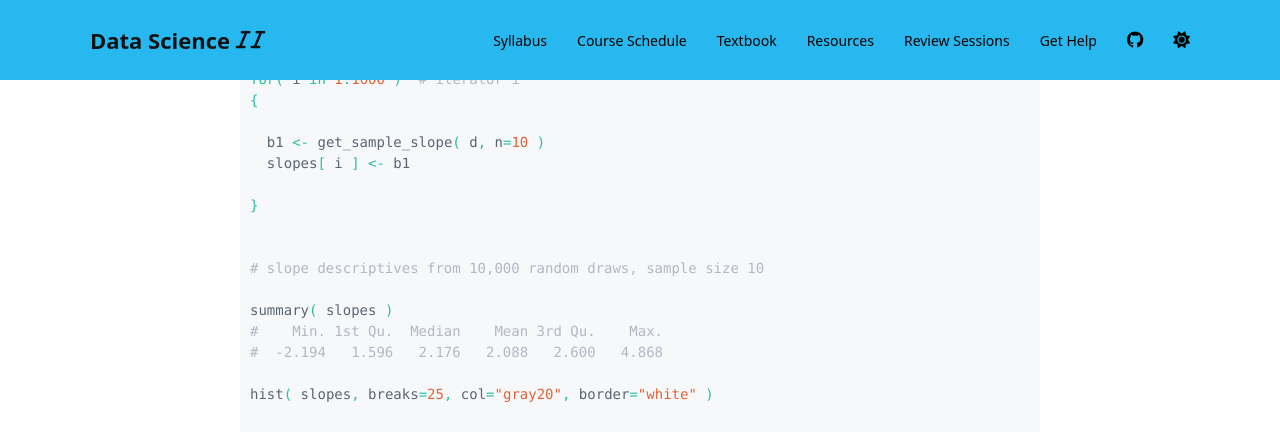
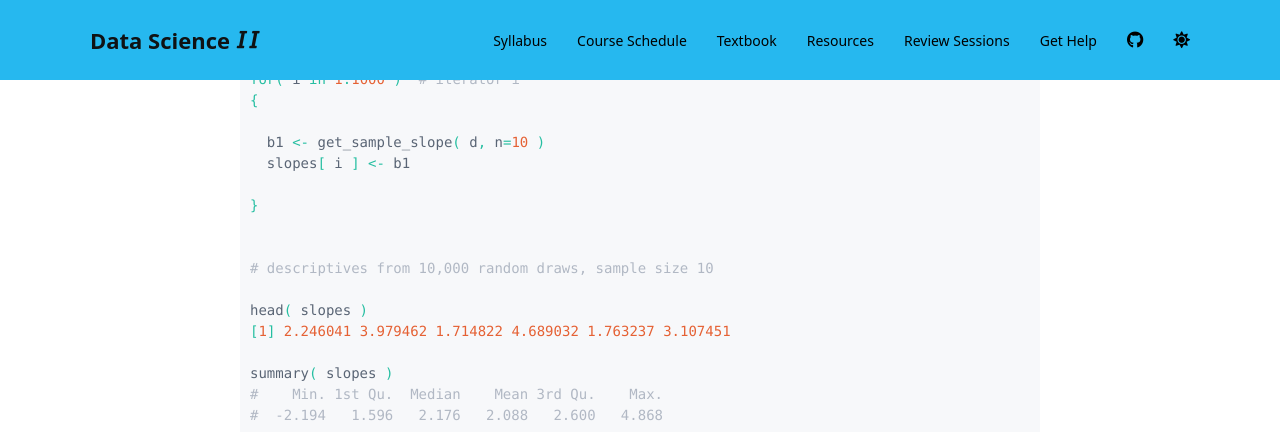
Before and after one commit to DS4PS/cpp-527-fall-2020, a Jekyll site: the page built from schedule.md, in a window 1280 px wide and 900 px high, scrolled down 25417 px, cut to the strip 0-432 px from the top of the window. Built offline with Jekyll 4.4.1, drawn with Linux system fonts in a browser that asks for light colours; nearby versions of some CDN libraries; a script bundle is joined from its source files by our own code; library files that are not in the unit come from our copies; a style sheet for code colours, icons or effects is not loaded.

Commit message:
Update schedule.md

```diff
--- a/schedule.md
+++ b/schedule.md
@@ -1137,7 +1137,10 @@ for( i in 1:1000 )  # iterator i
 }
 
 
-# slope descriptives from 10,000 random draws, sample size 10
+# descriptives from 10,000 random draws, sample size 10
+
+head( slopes )
+[1] 2.246041 3.979462 1.714822 4.689032 1.763237 3.107451
 
 summary( slopes )
 #    Min. 1st Qu.  Median    Mean 3rd Qu.    Max.
```
